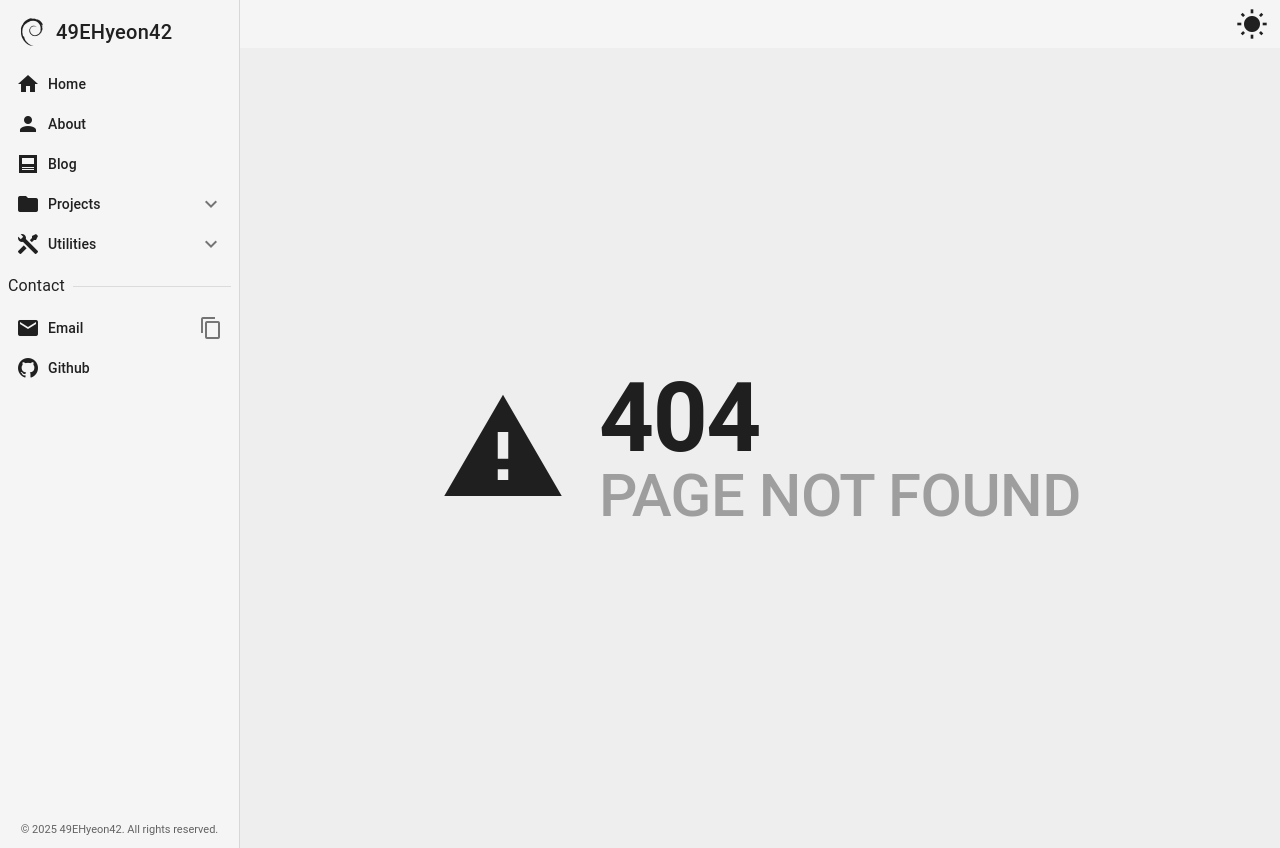
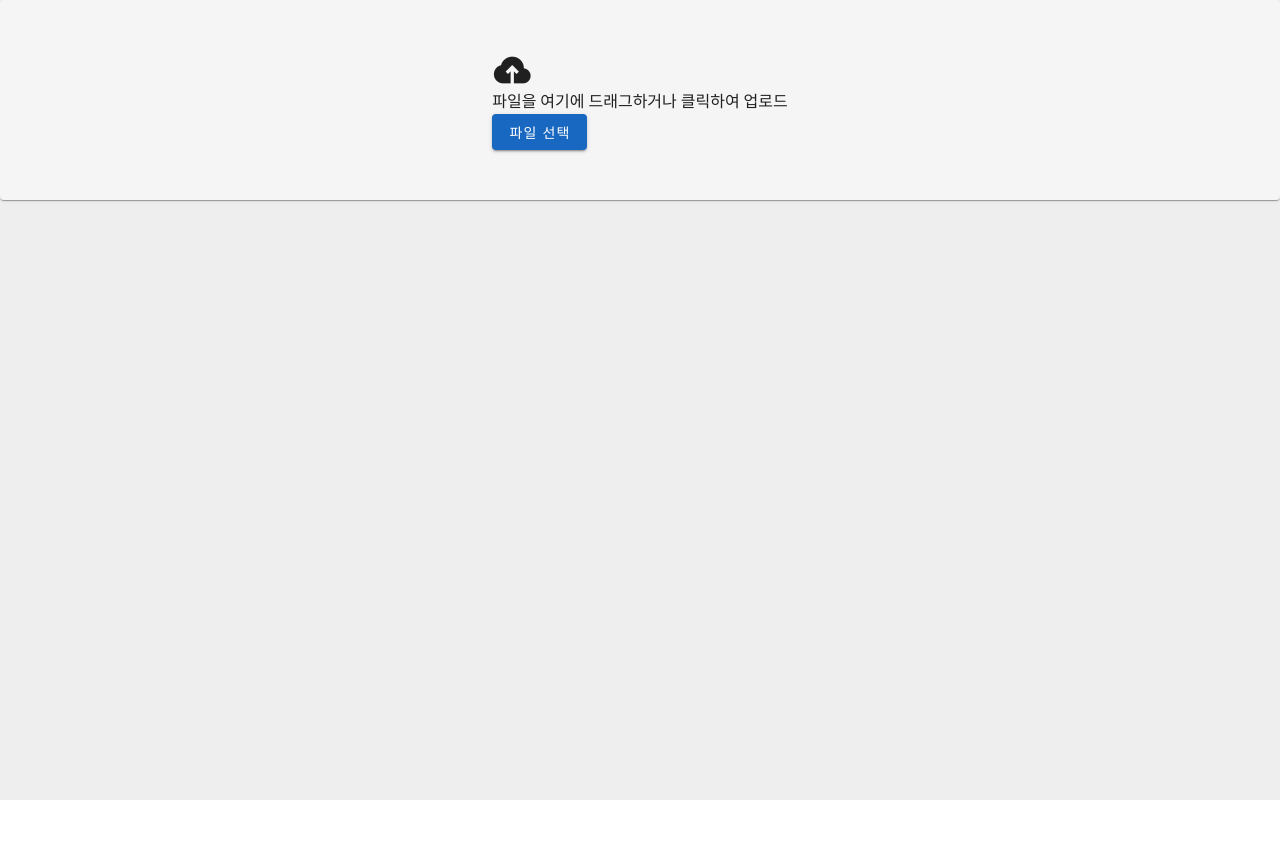
Before and after one commit to 49EHyeon42/vue-boilerplate, a Vue app: page /test-views/drag-and-drop in a window 1280 px wide. Before the commit this address had no page. After the commit the page ends 800 px from the top, so only its background shows below. Built offline with nearby package versions, Linux system fonts and the light colour scheme; a web font is replaced by a local one.

Commit message:
temp: drag and drop 임시

```diff
--- a/src/router/testViews.ts
+++ b/src/router/testViews.ts
@@ -59,4 +59,9 @@ export const testRoutes = [
     name: 'MarkdownView2',
     component: () => import('@/testViews/MarkdownView2.vue'),
   },
+  {
+    path: '/test-views/drag-and-drop',
+    name: 'DragAndDropView',
+    component: () => import('@/testViews/DragAndDropView.vue'),
+  },
 ];
--- /dev/null
+++ b/src/testViews/DragAndDropView.vue
@@ -0,0 +1,76 @@
+<script lang="ts" setup>
+import { ref } from 'vue';
+
+const files = ref<File[]>([]);
+const isDragOver = ref(false);
+const fileInput = ref<HTMLInputElement | null>(null);
+
+function onDragOver() {
+  isDragOver.value = true;
+}
+
+function onDragLeave() {
+  isDragOver.value = false;
+}
+
+function onDrop(event: DragEvent) {
+  isDragOver.value = false;
+  if (event.dataTransfer?.files) {
+    addFiles(event.dataTransfer.files);
+  }
+}
+
+function openFileDialog() {
+  fileInput.value?.click();
+}
+
+function onFileSelected(event: Event) {
+  const input = event.target as HTMLInputElement;
+  if (input.files) {
+    addFiles(input.files);
+  }
+}
+
+function addFiles(fileList: FileList) {
+  for (let i = 0; i < fileList.length; i++) {
+    files.value.push(fileList[i]);
+  }
+}
+</script>
+
+<template>
+  <v-card
+    class="d-flex align-center justify-center"
+    height="200"
+    outlined
+    :class="{ 'drop-active': isDragOver }"
+    @dragover.prevent="onDragOver"
+    @dragleave="onDragLeave"
+    @drop.prevent="onDrop"
+  >
+    <div>
+      <v-icon size="40">mdi-cloud-upload</v-icon>
+      <p>파일을 여기에 드래그하거나 클릭하여 업로드</p>
+      <input type="file" ref="fileInput" class="d-none" @change="onFileSelected" multiple />
+      <v-btn @click="openFileDialog" color="primary" small>파일 선택</v-btn>
+    </div>
+  </v-card>
+
+  <!-- 업로드된 파일 목록 -->
+  <v-list two-line v-if="files.length">
+    <v-list-item v-for="(file, index) in files" :key="index">
+      <v-list-item-content>
+        <v-list-item-title>{{ file.name }}</v-list-item-title>
+        <v-list-item-subtitle>{{ file.size }} bytes</v-list-item-subtitle>
+      </v-list-item-content>
+    </v-list-item>
+  </v-list>
+</template>
+
+<style scoped>
+.drop-active {
+  border: 2px dashed #1976d2;
+  background-color: #e3f2fd;
+  transition: 0.3s;
+}
+</style>
```
